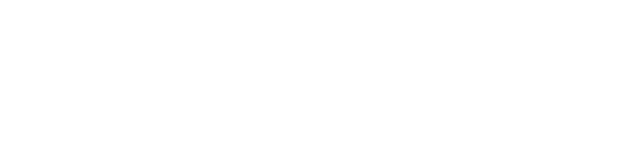
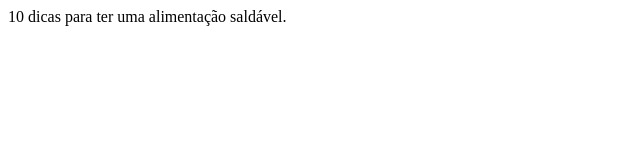
Before and after one commit to douglasdeodato12/dg, a plain HTML site: page index.html in a window 1280 px wide. Shown: the whole page, without its empty margins (0-640 px from the left). Drawn offline with Linux system fonts and the light colour scheme.

Commit message:
Add files via upload

```diff
--- a/index.html
+++ b/index.html
@@ -6,6 +6,6 @@
     <title>Document</title>
 </head>
 <body>
-
+    10 dicas para ter uma alimentação saldável.
 </body>
 </html>
```
